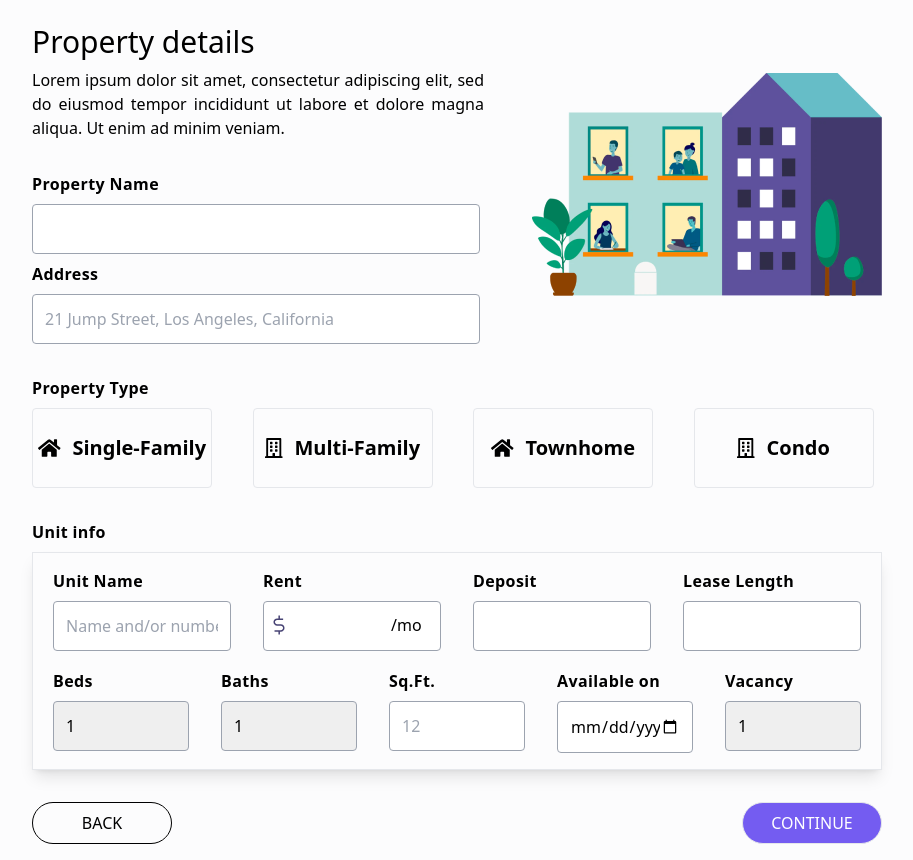
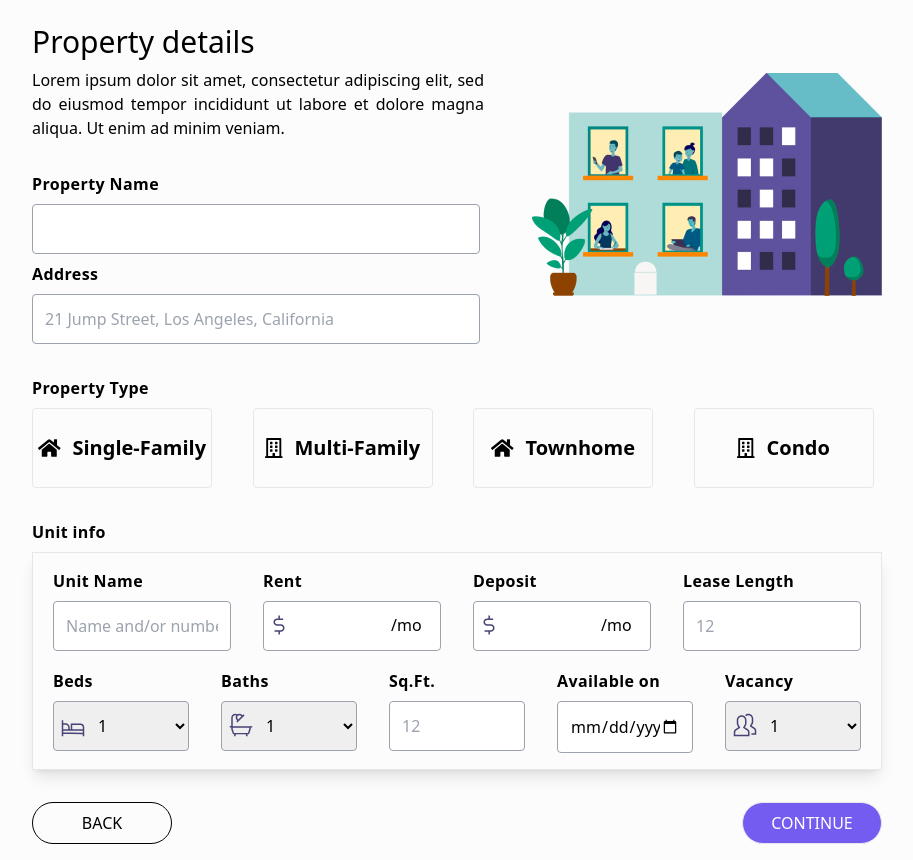
Before and after one commit to lucasmv2205/svelte-template, a SvelteKit app: page / in a window 1280 px wide. Shown: the whole page, without its empty margins (183-1096 px from the left). Built offline with nearby package versions, Linux system fonts and the light colour scheme.

Commit message:
add icons

```diff
--- a/src/routes/+page.svelte
+++ b/src/routes/+page.svelte
@@ -102,32 +102,31 @@
 							<span class="absolute top-11 left-32 z-50">/mo</span>
 							<input type="number" min="0" id="rent" name="rent" class="input-field pl-6 pr-14" />
 					</div>
-					<div class="form-field">
+					<div class="form-field relative">
 						<label for="deposit" class="mb-2 font-semibold tracking-wide"> Deposit </label>
-						<input
-							type="text"
-							id="deposit"
-							name="deposit"
-							class="input-field"
-						/>
+							<img src={Money} class="absolute top-11 left-1 z-50" alt="">
+							<span class="absolute top-11 left-32 z-50">/mo</span>
+							<input type="number" min="0" id="deposit" name="deposit" class="input-field pl-6 pr-14" />
 					</div>
 					<div class="form-field">
 						<label for="lease" class="mb-2 font-semibold tracking-wide"> Lease Length </label>
-						<input type="text" id="lease" name="lease" class="input-field" />
+						<input placeholder="12" type="number" id="lease" name="lease" class="input-field" />
 					</div>
 				</div>
 				<div class="grid grid-cols-5 md:grid-cols-2 md:gap-4 md:max-w-md gap-8">
-					<div class="form-field">
-						<label for="beds" class="mb-2 font-semibold tracking-wide">Beds</label>
-						<select id="beds" name="beds" class="form-select input-field">
+					<div class="form-field relative">
+						<label for="beds" class="mb-2 font-semibold tracking-wide"> Beds </label>
+							<img src={Bed} class="absolute top-11 left-2 z-50" alt="">
+							<select id="beds" name="beds" class="input-field pl-10">
 							<option value="1">1</option>
 							<option value="2">2</option>
 							<option value="3">3</option>
 						</select>
 					</div>
-					<div class="form-field">
-						<label for="baths" class="mb-2 font-semibold tracking-wide">Baths</label>
-						<select id="baths" name="baths" class="input-field">
+					<div class="form-field relative">
+						<label for="baths" class="mb-2 font-semibold tracking-wide"> Baths </label>
+							<img src={Bath} class="absolute top-11 left-2 z-50" alt="">
+							<select id="baths" name="baths" class="input-field pl-10">
 							<option value="1">1</option>
 							<option value="2">2</option>
 							<option value="3">3</option>
@@ -153,9 +152,10 @@
 							class="input-field"
 						/>
 					</div>
-					<div class="form-field">
-						<label for="vacancy" class="mb-2 font-semibold tracking-wide">Vacancy</label>
-						<select id="vacancy" name="vacancy" class="input-field">
+					<div class="form-field relative">
+						<label for="vacancy" class="mb-2 font-semibold tracking-wide"> Vacancy </label>
+							<img src={Person} class="absolute top-11 left-2 z-50" alt="">
+							<select id="vacancy" name="vacancy" class="input-field pl-10">
 							<option value="1">1</option>
 							<option value="2">2</option>
 							<option value="3">3</option>
--- a/src/routes/styles.css
+++ b/src/routes/styles.css
@@ -24,14 +24,7 @@
   }
 
   .input-field{
-    @apply appearance-none border border-gray-400 rounded p-3
+    @apply border border-gray-400 rounded p-3
   }
 
-  input[type=number]::-webkit-inner-spin-button {
-    -webkit-appearance: none;
-  }
-  input[type=number] {
-    -moz-appearance: textfield;
-    appearance: textfield;
-  }
 }
```
